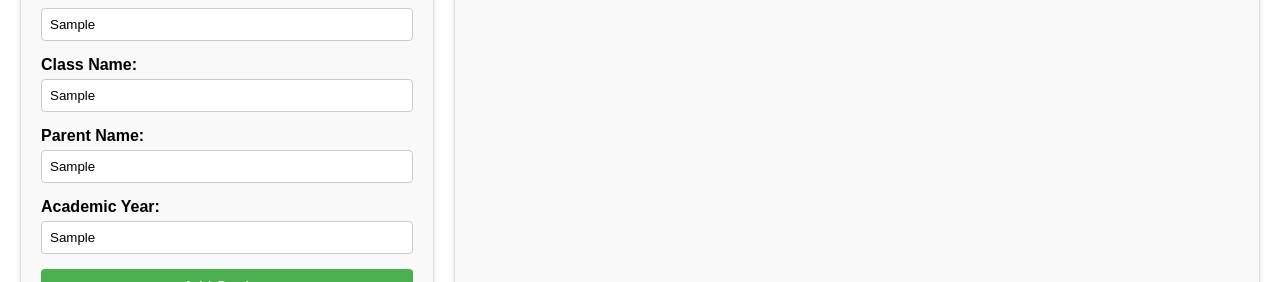
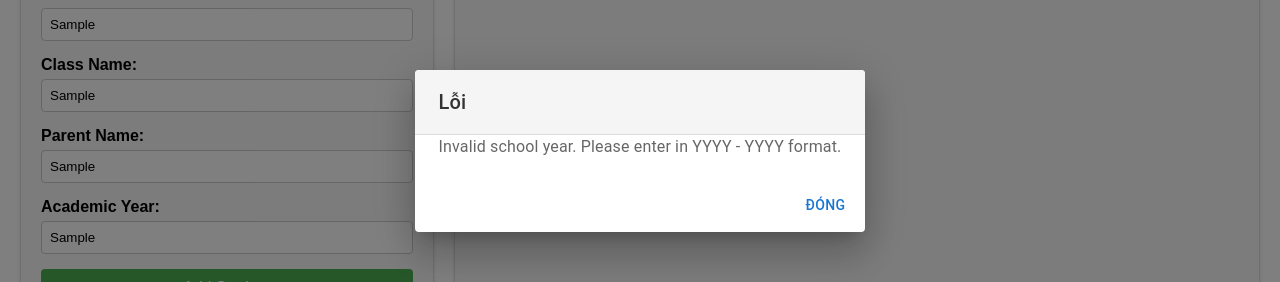
Before and after one commit to Trong-khanh/FE-ManagementSchool, a React (Create React App) app: page /admin/student in a window 1280 px wide. Both pictures are taken after typing "Sample", "Sample", "Sample", "Sample", "Sample" into the empty fields and a click on the button "Add Student". Shown: the part 249-531 px from the top of the page. Built offline with nearby package versions, Linux system fonts and the light colour scheme; no server answers.

Commit message:
Feat: Validation academic year when add student

```diff
--- a/src/View /ViewAdmin/AdminStudentPage/AdminStudentPage.js
+++ b/src/View /ViewAdmin/AdminStudentPage/AdminStudentPage.js
@@ -32,6 +32,8 @@ function AdminStudentPage() {
     const [searchQuery, setSearchQuery] = useState("");
     const [openConfirmDialog, setOpenConfirmDialog] = useState(false);
     const [deletingIndex, setDeletingIndex] = useState(null);
+    const [openErrorDialog, setOpenErrorDialog] = useState(false); // State cho Dialog lỗi
+    const [errorMessage, setErrorMessage] = useState(""); // State cho thông điệp lỗi
 
     useEffect(() => {
         fetchListStudent();
@@ -53,6 +55,15 @@ function AdminStudentPage() {
 
     const handleSubmit = async (e) => {
       e.preventDefault();
+
+      // Kiểm tra tính hợp lệ của academicYear
+      const academicYearRegex = /^\d{4}\s-\s\d{4}$/;
+      if (!academicYearRegex.test(formData.academicYear)) {
+          setErrorMessage("Invalid school year. Please enter in YYYY - YYYY format.");
+          setOpenErrorDialog(true);
+          return; // Ngăn không cho tiếp tục nếu có lỗi
+      }
+
       try {
           if (editingIndex === null) {
               await addStudent(formData);
@@ -74,8 +85,11 @@ function AdminStudentPage() {
           });
       } catch (error) {
           console.error("Error details:", error.response || error.message);
+          setErrorMessage("School year does not exist, please check the semester again");
+          setOpenErrorDialog(true);
       }
   };
+
 
     const handleEdit = (index) => {
         const student = showStudentList[index];
@@ -110,7 +124,8 @@ function AdminStudentPage() {
             console.log("Student deleted successfully");
         } catch (error) {
             console.error("Error deleting student:", error);
-      alert("Error deleting student: " + (error.response || error.message));
+            setErrorMessage("Error deleting student: " + (error.response || error.message));
+            setOpenErrorDialog(true);
         }
 
         handleCloseConfirmDialog();
@@ -227,12 +242,12 @@ function AdminStudentPage() {
                 </div>
             </div>
 
+            {/* Dialog xác nhận xóa */}
             <Dialog open={openConfirmDialog} onClose={handleCloseConfirmDialog}>
                 <DialogTitle>{"Confirm Delete"}</DialogTitle>
                 <DialogContent>
                     <DialogContentText>
-            Are you sure you want to delete this student? This action cannot be
-            undone.
+                        Are you sure you want to delete this student? This action cannot be undone.
                     </DialogContentText>
                 </DialogContent>
                 <DialogActions>
@@ -244,6 +259,19 @@ function AdminStudentPage() {
                     </Button>
                 </DialogActions>
             </Dialog>
+
+            {/* Dialog thông báo lỗi */}
+            <Dialog open={openErrorDialog} onClose={() => setOpenErrorDialog(false)}>
+                <DialogTitle>{"Lỗi"}</DialogTitle>
+                <DialogContent>
+                    <DialogContentText>{errorMessage}</DialogContentText>
+                </DialogContent>
+                <DialogActions>
+                    <Button onClick={() => setOpenErrorDialog(false)} color="primary">
+                        Đóng
+                    </Button>
+                </DialogActions>
+            </Dialog>
         </div>
     );
 }
```
Lines whose indentation alone changed are shown as unchanged.
